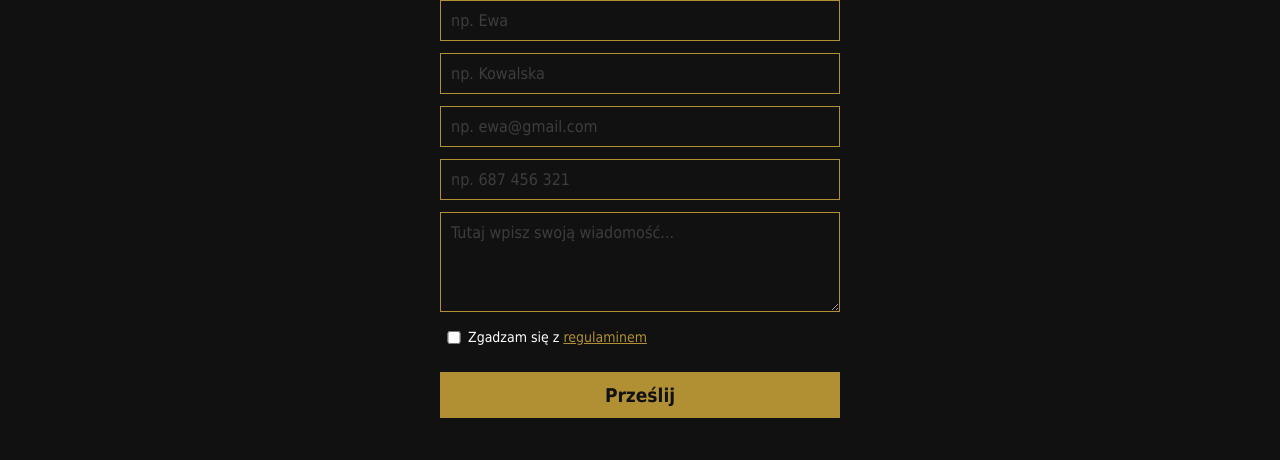
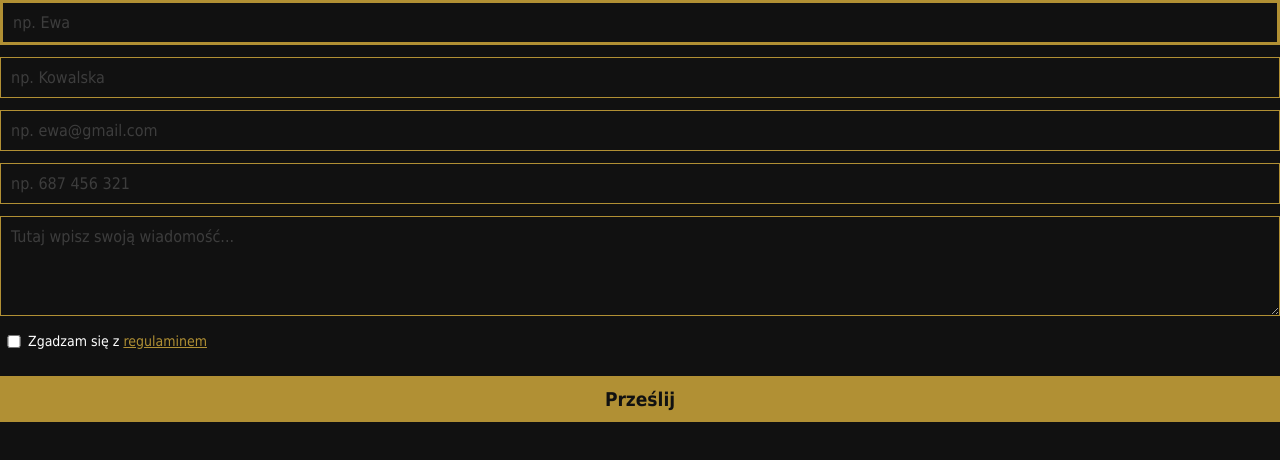
Before and after one commit to Sadus9999/formularz_czubak, a plain HTML site: page index.html in a window 1280 px wide. Drawn offline with Linux system fonts and the light colour scheme.

Commit message:
Update index.html

```diff
--- a/index.html
+++ b/index.html
@@ -14,7 +14,7 @@
     }
 
     form {
-      max-width: 400px;
+      max-width: 100%;
       margin: 0 auto;
       padding: 0;
       background: transparent;
```
